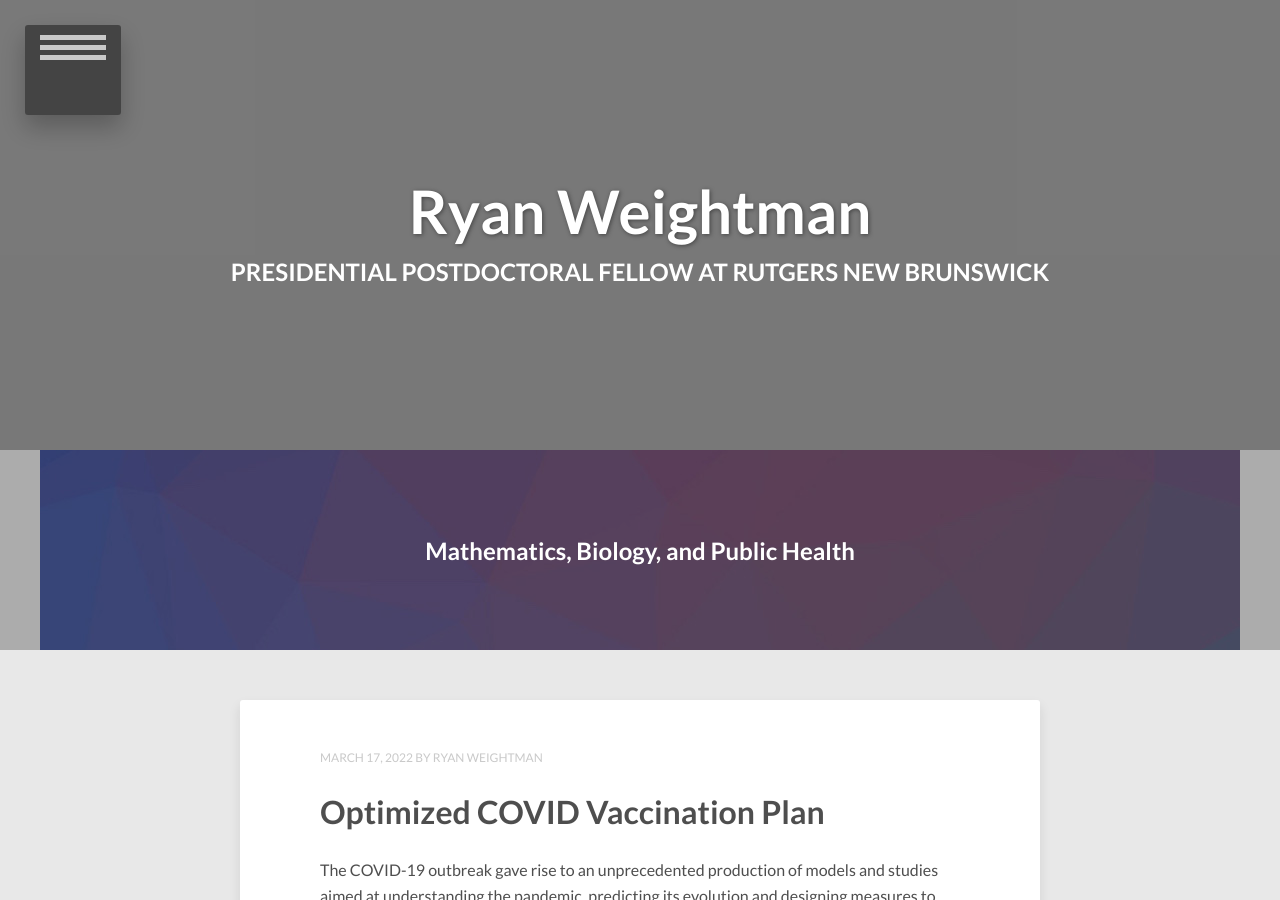
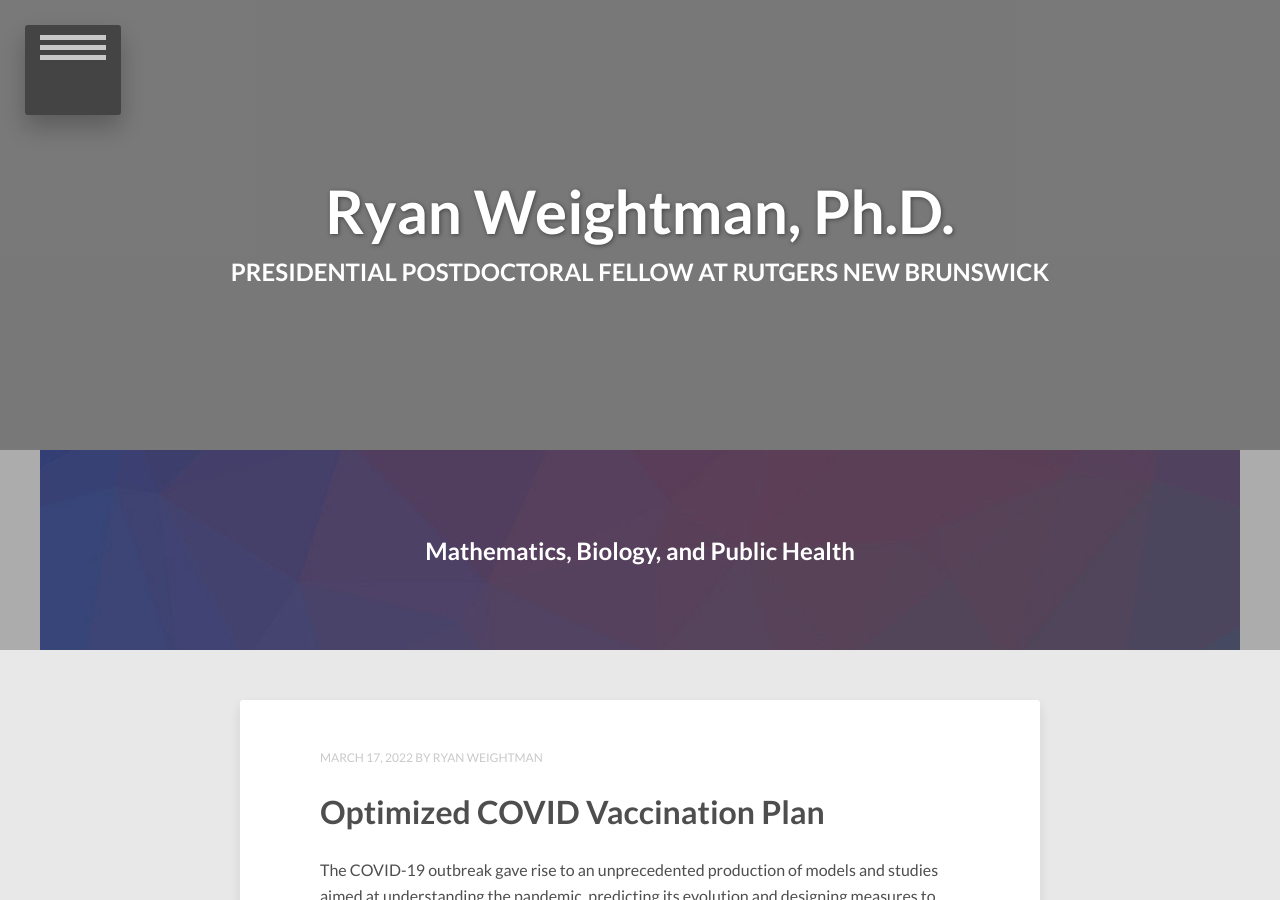
Before and after one commit to RyanJ119/RyanJ119.github.io, a Jekyll site: the page built from index.html, in a window 1280 px wide and 900 px high. Built offline with Jekyll 4.4.1, drawn with Linux system fonts in a browser that asks for light colours; nearby versions of some CDN libraries; the list of posts is cut into pages by our own code.

```diff
--- a/_config.yml
+++ b/_config.yml
@@ -1,4 +1,4 @@
-title:       Ryan Weightman
+title:       Ryan Weightman, Ph.D.
 description:
 disqus_shortname:
 reading_time:     false
@@ -11,7 +11,7 @@ url: https://RyanJ119.github.io
 owner:
   name:           Ryan Weightman
   avatar:      AvatarPic.JPG
-  bio:        PhD Student at Rutgers University-Camden
+  bio:        Postdoctoral Researcher
   email:   ryanj.weightman@gmail.com
   # Social networking links used in footer. Update and remove as you like.
   twitter:
```
